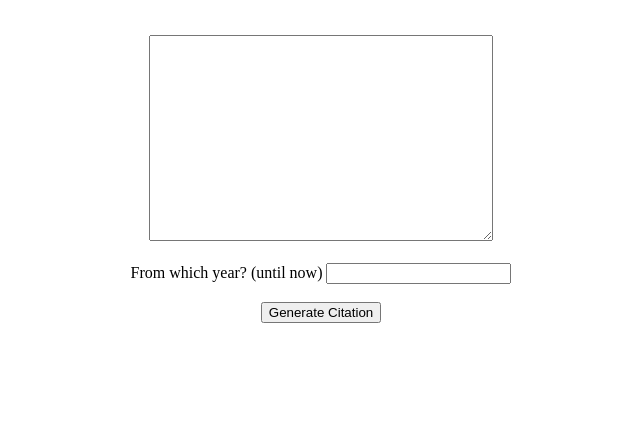
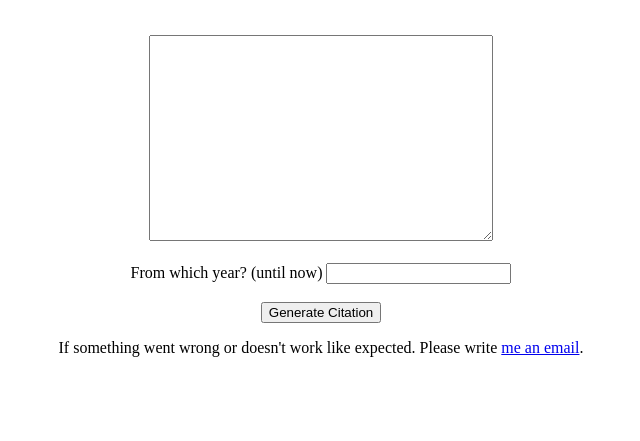
Before and after one commit to GG8000/WIR-Citation, a Flask app: page / in a window 1280 px wide. Shown: the part 307-748 px from the top of the page, without its empty margins (319-959 px from the left). Run offline with Flask 3, Linux system fonts and the light colour scheme.

Commit message:
Added Reference

```diff
--- a/templates/index.html
+++ b/templates/index.html
@@ -61,7 +61,8 @@
         <br />
         <input type="submit" value="Generate Citation">
     </form>
-
+    <p>If something went wrong or doesn't work like expected. Please write <a
+            href="mailto:socialmedia.gedeon@posteo.de">me an email</a>.</p>
 
     <script>
         var button = document.getElementById('button');
```
